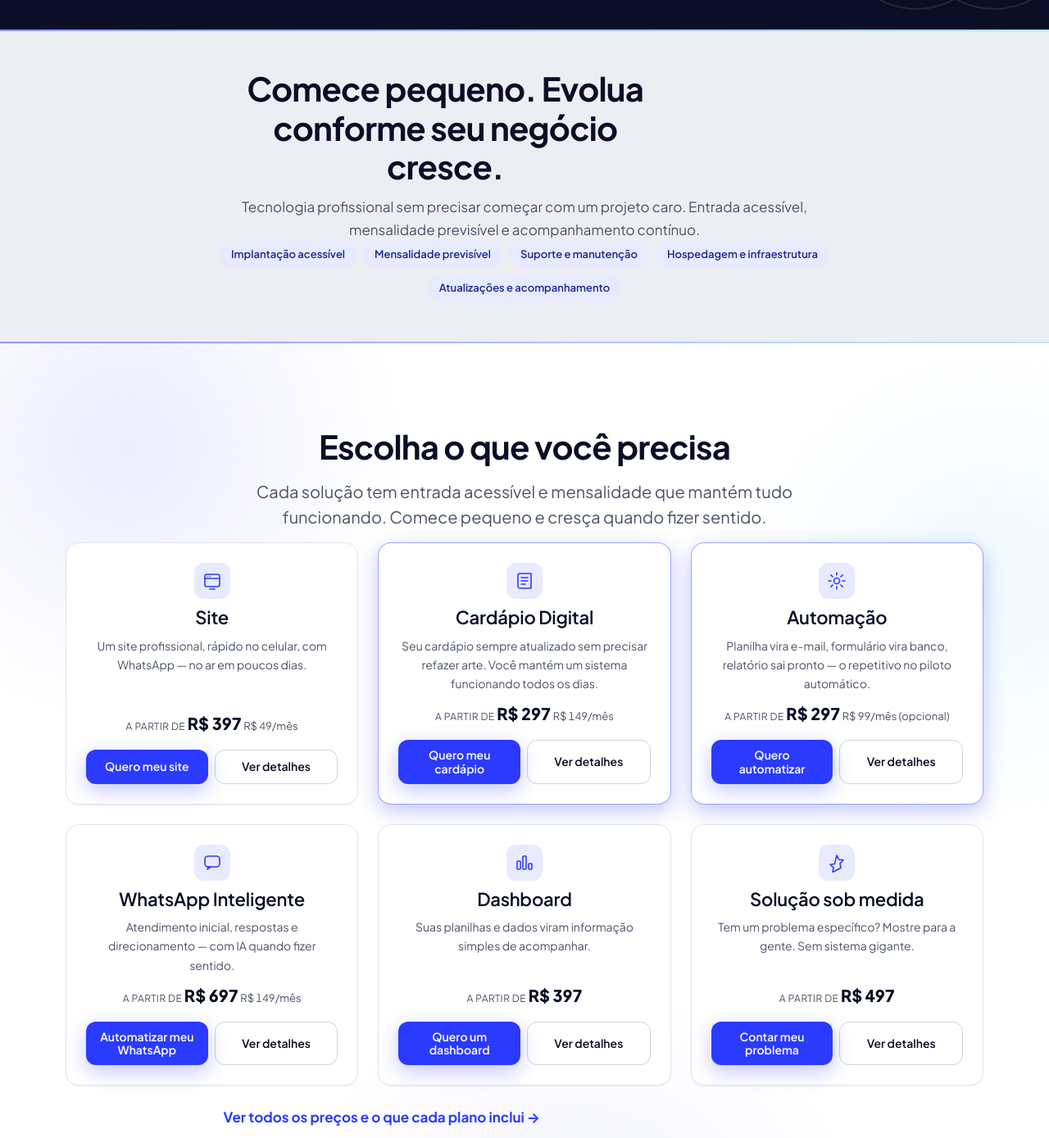
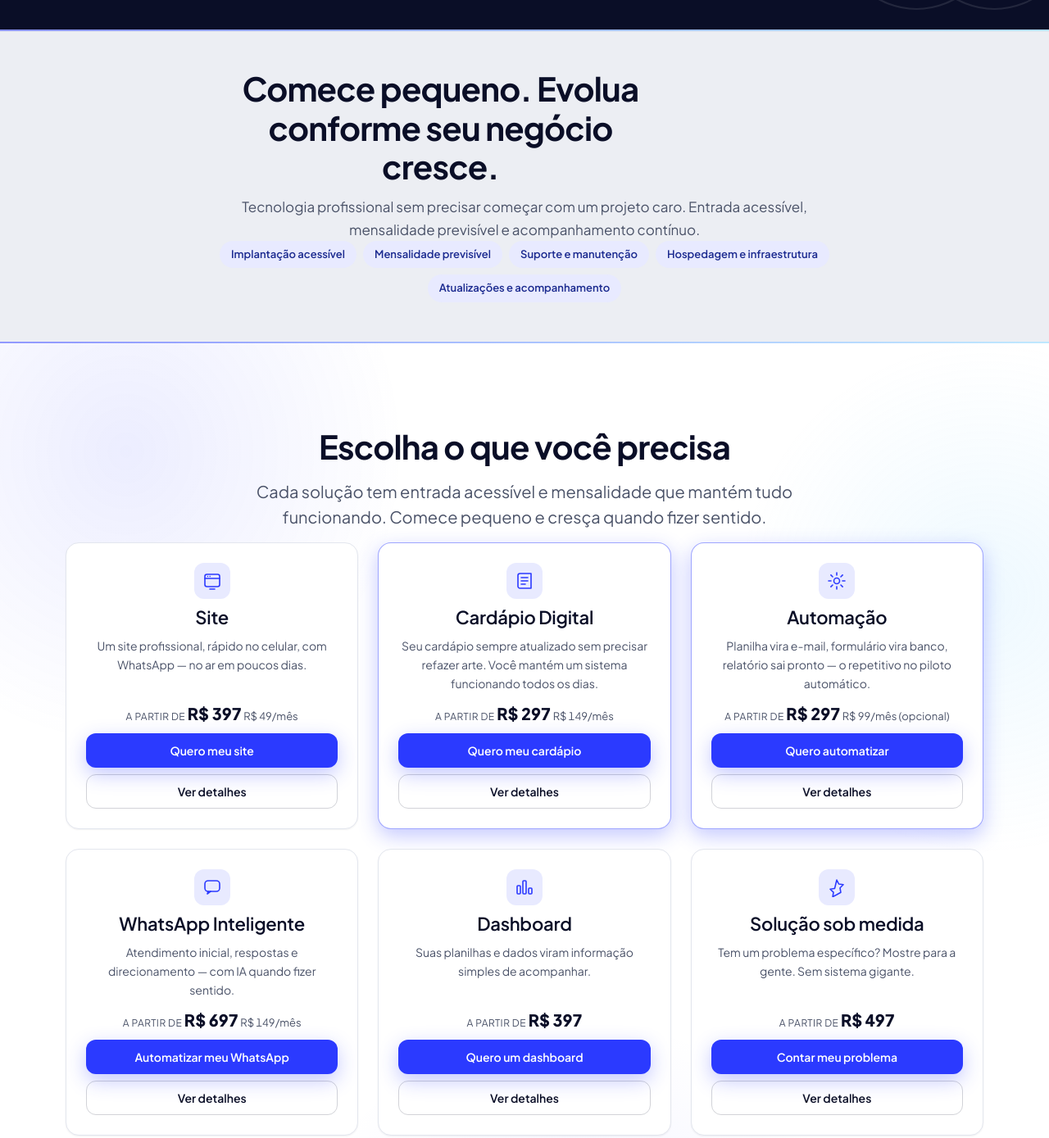
Before and after one commit to RodrigoGritti/Solutions_Binary, a plain HTML site: page index.html in a window 1280 px wide. Shown: the part 2256-3645 px from the top of the page at 82% size. Drawn offline with Linux system fonts and the light colour scheme; animation ran at ten frames a second.

Commit message:
Corrige alinhamento das seções após a reformulação de preços
- Botão de CTA dos cards de plano esticava na vertical (177px, 97px…):
  o .btn--sm tinha flex:1, pensado para os dois botões lado a lado
  do card de produto, mas vazava para o CTA em coluna do plan-card.
  Removido o flex:1 global; cada contexto controla o próprio.
- Cards de produto (home): CTAs longos ("Automatizar meu WhatsApp")
  quebravam em 2 linhas e desalinhavam os cards. Botões agora
  empilham em coluna, largura total, e o grupo fica colado na base
  (margin-top:auto) — todos os CTAs alinhados.
- Seção "Comece pequeno…": max-width igual ao .section__head (62ch)
  para o título encostar na mesma margem das outras seções.
- catalog-family__plans: auto-fit para famílias de 3 planos (Site,
  Cardápio) fluírem em 3 colunas sem card órfão.

```diff
--- a/styles.css
+++ b/styles.css
@@ -2330,8 +2330,9 @@ html { scroll-snap-type: none; }
 .product-card__price strong { font-size: 20px; font-weight: 800; }
 .price__from { font-size: 12px; color: var(--text-muted); text-transform: uppercase; letter-spacing: .04em; }
 .price__monthly { color: var(--text-muted); font-size: 13px; white-space: nowrap; }
-.product-card__cta { display: flex; gap: var(--sp-8); margin-top: var(--sp-8); }
-.btn--sm { min-height: 42px; padding: 10px 16px; font-size: 14px; flex: 1; }
+.product-card__cta { display: flex; flex-direction: column; gap: var(--sp-8); margin-top: auto; }
+.product-card__cta .btn { flex: 0 0 auto; width: 100%; }
+.btn--sm { min-height: 42px; padding: 10px 16px; font-size: 14px; }
 @media (hover: hover) and (pointer: fine) {
   .product-card:hover { transform: translateY(-4px); box-shadow: var(--shadow-lift); border-color: rgba(43, 58, 255, .45); }
 }
@@ -2543,8 +2544,8 @@ html { scroll-snap-type: none; }
 }
 .catalog-family__head h2 { color: var(--ink); }
 .catalog-family__head p { margin: var(--sp-8) auto 0; color: var(--text-muted); }
-.catalog-family__plans { display: grid; grid-template-columns: 1fr; gap: var(--sp-16); }
-@media (min-width: 720px) { .catalog-family__plans { grid-template-columns: repeat(2, 1fr); } }
+.catalog-family__plans { display: grid; grid-template-columns: 1fr; gap: var(--sp-16); align-items: stretch; }
+@media (min-width: 720px) { .catalog-family__plans { grid-template-columns: repeat(auto-fit, minmax(240px, 1fr)); } }
 .plan-card {
   position: relative;
   display: flex; flex-direction: column; gap: var(--sp-8);
@@ -2599,7 +2600,7 @@ html { scroll-snap-type: none; }
 .faq p { color: var(--text-muted); font-size: 14px; }
 
 /* ---- POSICIONAMENTO ---- */
-.positioning { max-width: 760px; margin: 0 auto; text-align: center; }
+.positioning { max-width: 62ch; margin: 0 auto; text-align: center; }
 .positioning h2 { color: var(--ink); }
 .positioning p { margin: var(--sp-12) auto 0; color: var(--text-muted); max-width: 56ch; }
 .positioning__pillars {
```
